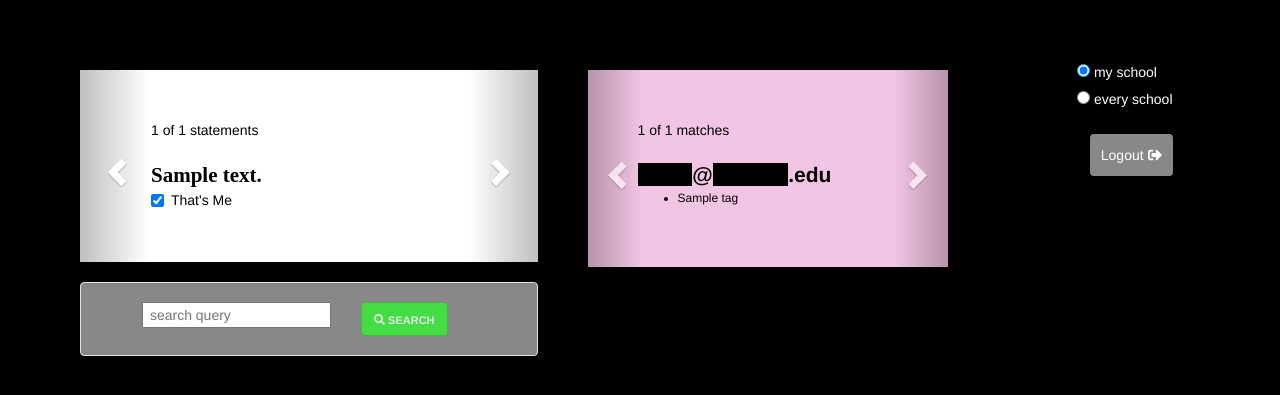
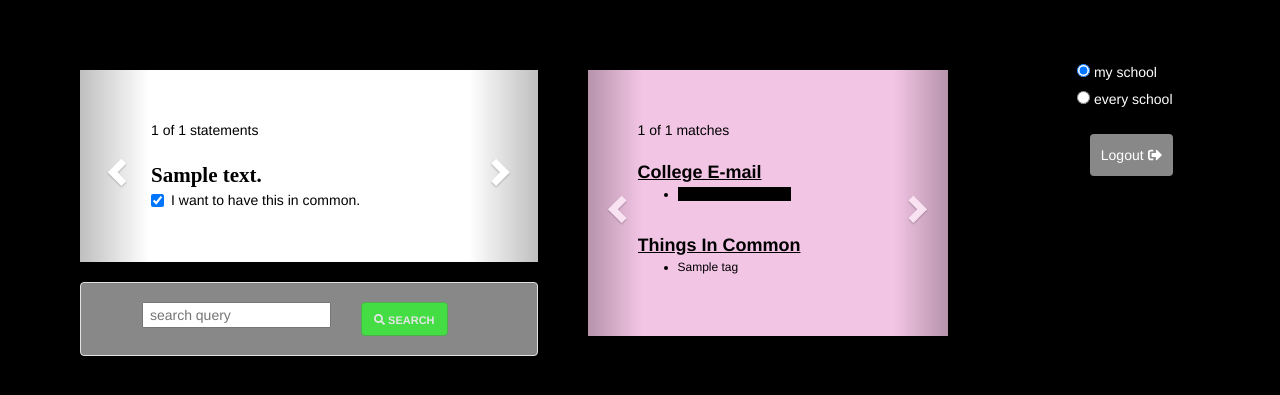
Before and after one commit to geofree-tze/findmykindredspirit.com, a Node server app: template views/play.ejs in a window 1280 px wide. Shown: the top 395 px of the page. Run offline with Node 20, Linux system fonts and the light colour scheme; the template is opened without the code that fills it: most values are stand-ins (such as "Sample title", 1, 10 or a date in 2020); some libraries are stand-ins or nearby versions.

Commit message:
Add files via upload

```diff
--- a/views/play.ejs
+++ b/views/play.ejs
@@ -191,7 +191,7 @@
 				<input type="checkbox" onChange="this.form.submit()">
 				</div>
 				<div style="margin-left:7px;float:left;">
-				That's Me
+				I want to have this in common.
 				</div>
 
 					</form>
@@ -204,7 +204,7 @@
 				<input type="checkbox" onChange="this.form.submit()" checked>
 				</div>
 				<div style="margin-left:7px;float:left;">
-				That's Me
+				I want to have this in common.
 				</div>
 
 					</form>
@@ -326,13 +326,27 @@
 				<br>
 				<br>
 
+
+				<b><u><span style="font-size:18px;">College E-mail</span></u></b>
+				<ul style="font-size:12px;">
+					<li>
+						<span style="color:#000000;background-color:black;">
+							<%= user.email %>
+						</span>
+					</li>
+				</ul>
+
+				<br>
+
+				<b><u><span style="font-size:18px;">Things In Common</span></u></b>
+
+<!--
 				<b><u><span style="font-size:21px;word-wrap:break-word;display:inline-block;max-width:215px;">
-<!--
 					<%= user.email %>
--->
 					<span style="color:#000000;background-color:black;"><%= user.email.substring(0, user.email.indexOf("@")) %></span>@<span style="color:#000000;background-color:black;"><%= user.email.substring(user.email.indexOf("@")+1, user.email.indexOf(".edu")) %></span>.edu
 				</span></u></b>
 
+-->
 
 
 				<ul style="font-size:12px;">
```
Also changed, not shown: views/backuptag.ejs (+7 -4 lines), views/backupuser.ejs (+8 -5 lines).
